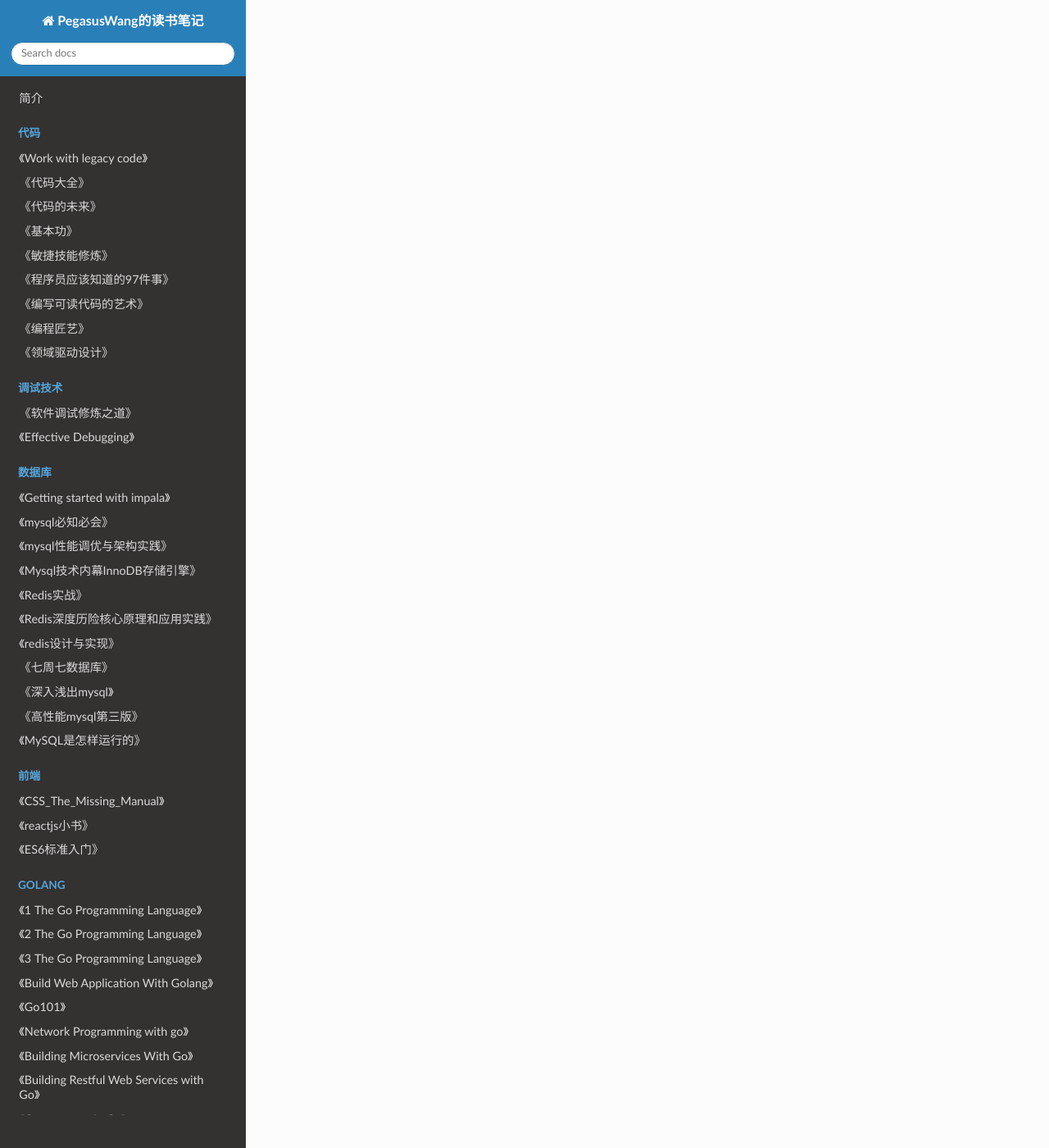
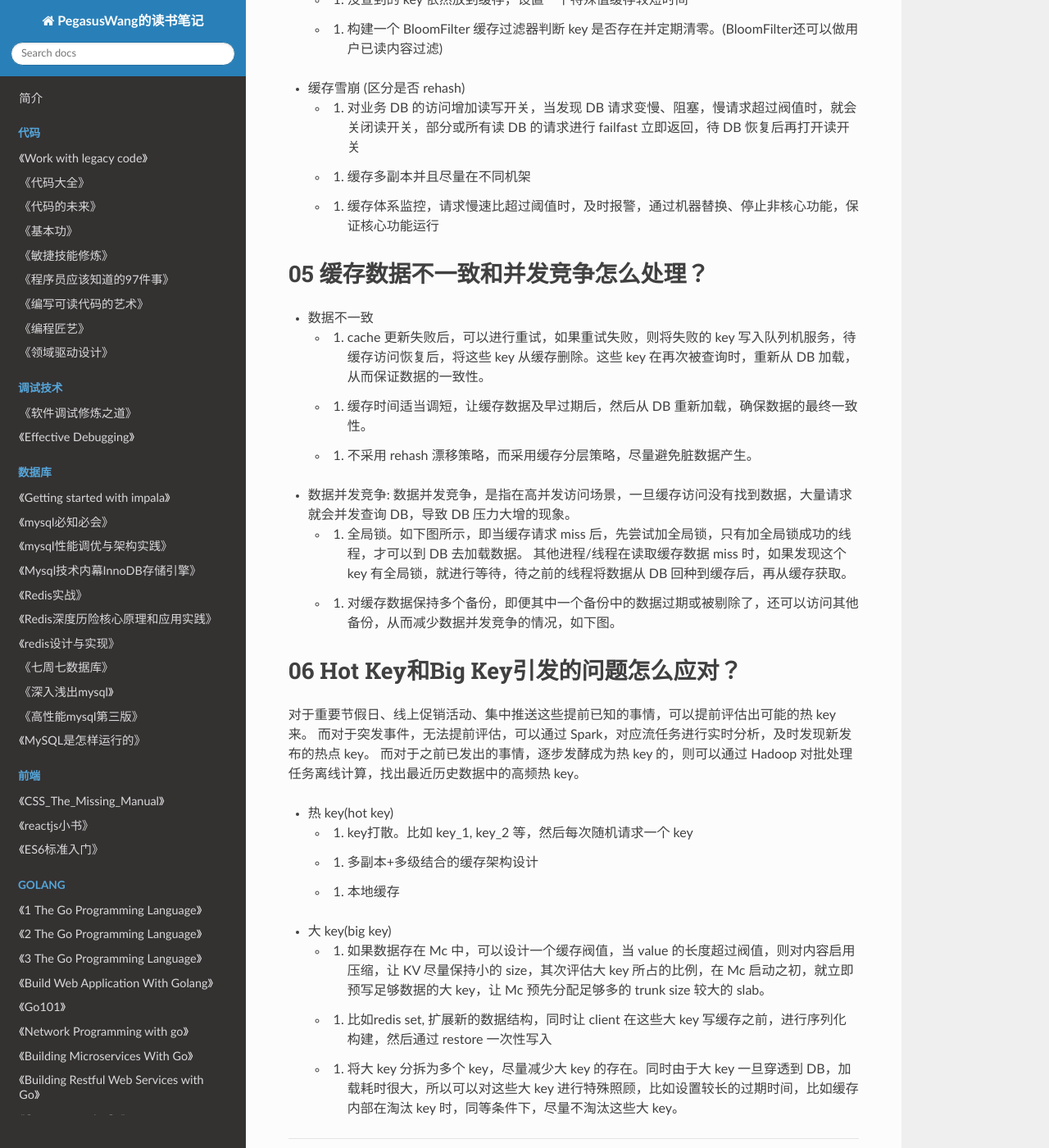
Before and after one commit to PegasusWang/booknotes, an MkDocs documentation site: the page built from docs/lecture/网课/300分钟吃透分布式缓存/300分钟吃透分布式缓存.md, in a window 1280 px wide and 1400 px high, scrolled down 2041 px. Shown: the whole window at 82% size. Built offline with MkDocs 1.6.1, drawn with Linux system fonts in a browser that asks for light colours; nearby versions of some CDN libraries; old or Windows-style settings are respelled for this version of MkDocs; some of the changed text lies outside the part shown.

Commit message:
缓存设计 7 大经典问题

```diff
--- a/docs/lecture/网课/300分钟吃透分布式缓存/300分钟吃透分布式缓存.md
+++ b/docs/lecture/网课/300分钟吃透分布式缓存/300分钟吃透分布式缓存.md
@@ -58,3 +58,51 @@
 - 分层访问，分摊访问量
 - 多 IDC 部署，同步数据
 - 多种组件组合，缓存异构
+
+![](./缓存架构设计考量点.png)
+
+
+# 04 缓存失效、穿透和雪崩问题怎么处理？
+
+缓存设计 7 大经典问题：(失效、穿透、雪崩、不一致、并发竞争、热 key、大 key)
+
+- 缓存失效: 设置 base时间 + 随机时间，防止同时大量失效
+
+- 缓存穿透
+  - 1. 没查到的 key 依然放到缓存，设置一个特殊值缓存较短时间
+  - 2. 构建一个 BloomFilter 缓存过滤器判断 key 是否存在并定期清零。(BloomFilter还可以做用户已读内容过滤)
+
+- 缓存雪崩 (区分是否 rehash)
+  - 1. 对业务 DB 的访问增加读写开关，当发现 DB 请求变慢、阻塞，慢请求超过阀值时，就会关闭读开关，部分或所有读 DB 的请求进行 failfast 立即返回，待 DB 恢复后再打开读开关
+  - 2. 缓存多副本并且尽量在不同机架
+  - 3. 缓存体系监控，请求慢速比超过阈值时，及时报警，通过机器替换、停止非核心功能，保证核心功能运行
+
+
+# 05 缓存数据不一致和并发竞争怎么处理？
+
+- 数据不一致
+  - 1. cache 更新失败后，可以进行重试，如果重试失败，则将失败的 key 写入队列机服务，待缓存访问恢复后，将这些 key 从缓存删除。这些 key 在再次被查询时，重新从 DB 加载，从而保证数据的一致性。
+  - 2. 缓存时间适当调短，让缓存数据及早过期后，然后从 DB 重新加载，确保数据的最终一致性。
+  - 3. 不采用 rehash 漂移策略，而采用缓存分层策略，尽量避免脏数据产生。
+
+- 数据并发竞争: 数据并发竞争，是指在高并发访问场景，一旦缓存访问没有找到数据，大量请求就会并发查询 DB，导致 DB 压力大增的现象。
+  - 1. 全局锁。如下图所示，即当缓存请求 miss 后，先尝试加全局锁，只有加全局锁成功的线程，才可以到 DB 去加载数据。
+    其他进程/线程在读取缓存数据 miss 时，如果发现这个 key 有全局锁，就进行等待，待之前的线程将数据从 DB 回种到缓存后，再从缓存获取。
+  - 2. 对缓存数据保持多个备份，即便其中一个备份中的数据过期或被剔除了，还可以访问其他备份，从而减少数据并发竞争的情况，如下图。
+
+
+# 06 Hot Key和Big Key引发的问题怎么应对？
+
+对于重要节假日、线上促销活动、集中推送这些提前已知的事情，可以提前评估出可能的热 key 来。
+而对于突发事件，无法提前评估，可以通过 Spark，对应流任务进行实时分析，及时发现新发布的热点 key。
+而对于之前已发出的事情，逐步发酵成为热 key 的，则可以通过 Hadoop 对批处理任务离线计算，找出最近历史数据中的高频热 key。
+
+- 热 key(hot key)
+  - 1. key打散。比如 key_1, key_2 等，然后每次随机请求一个 key
+  - 2. 多副本+多级结合的缓存架构设计
+  - 3. 本地缓存
+
+- 大 key(big key)
+  - 1. 如果数据存在 Mc 中，可以设计一个缓存阀值，当 value 的长度超过阀值，则对内容启用压缩，让 KV 尽量保持小的 size，其次评估大 key 所占的比例，在 Mc 启动之初，就立即预写足够数据的大 key，让 Mc 预先分配足够多的 trunk size 较大的 slab。
+  - 2. 比如redis set, 扩展新的数据结构，同时让 client 在这些大 key 写缓存之前，进行序列化构建，然后通过 restore 一次性写入
+  - 3. 将大 key 分拆为多个 key，尽量减少大 key 的存在。同时由于大 key 一旦穿透到 DB，加载耗时很大，所以可以对这些大 key 进行特殊照顾，比如设置较长的过期时间，比如缓存内部在淘汰 key 时，同等条件下，尽量不淘汰这些大 key。
```
Also changed, not shown: docs/lecture/网课/300分钟吃透分布式缓存/缓存架构设计考量点.png (added).
